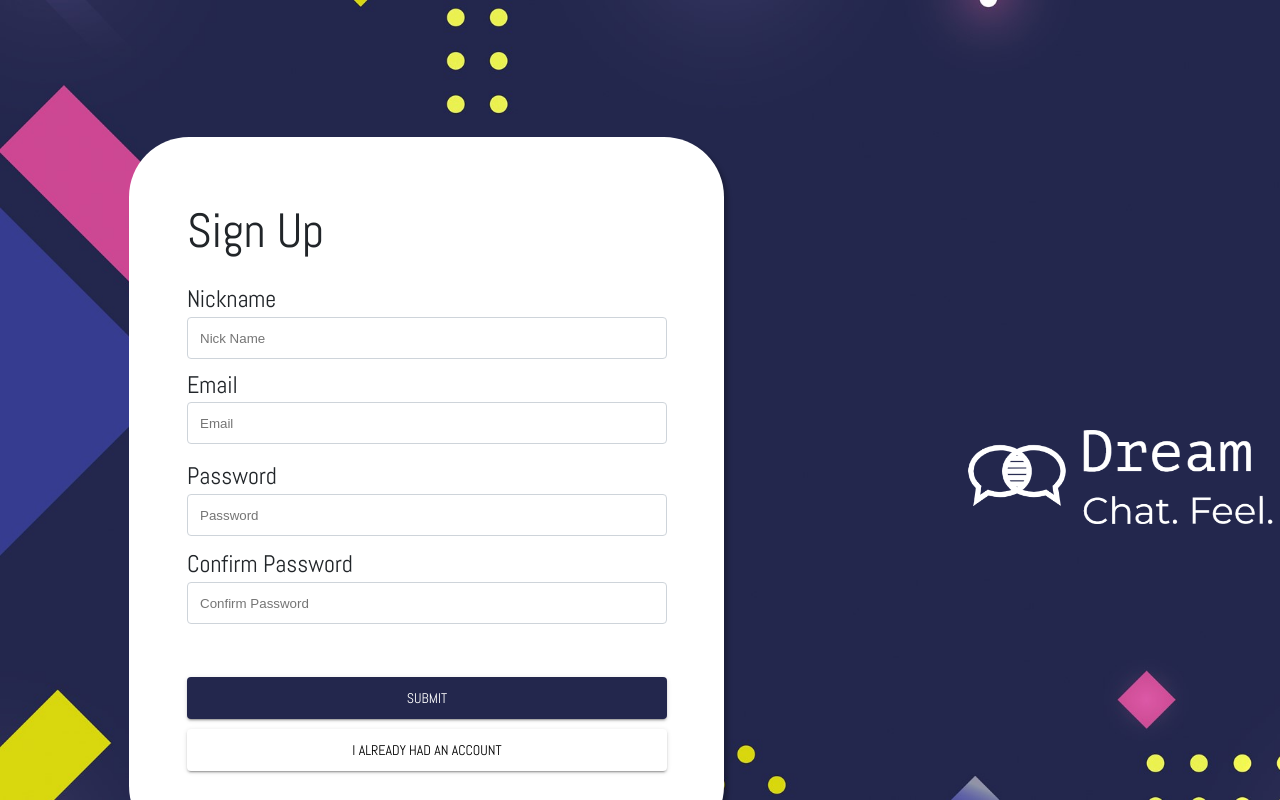
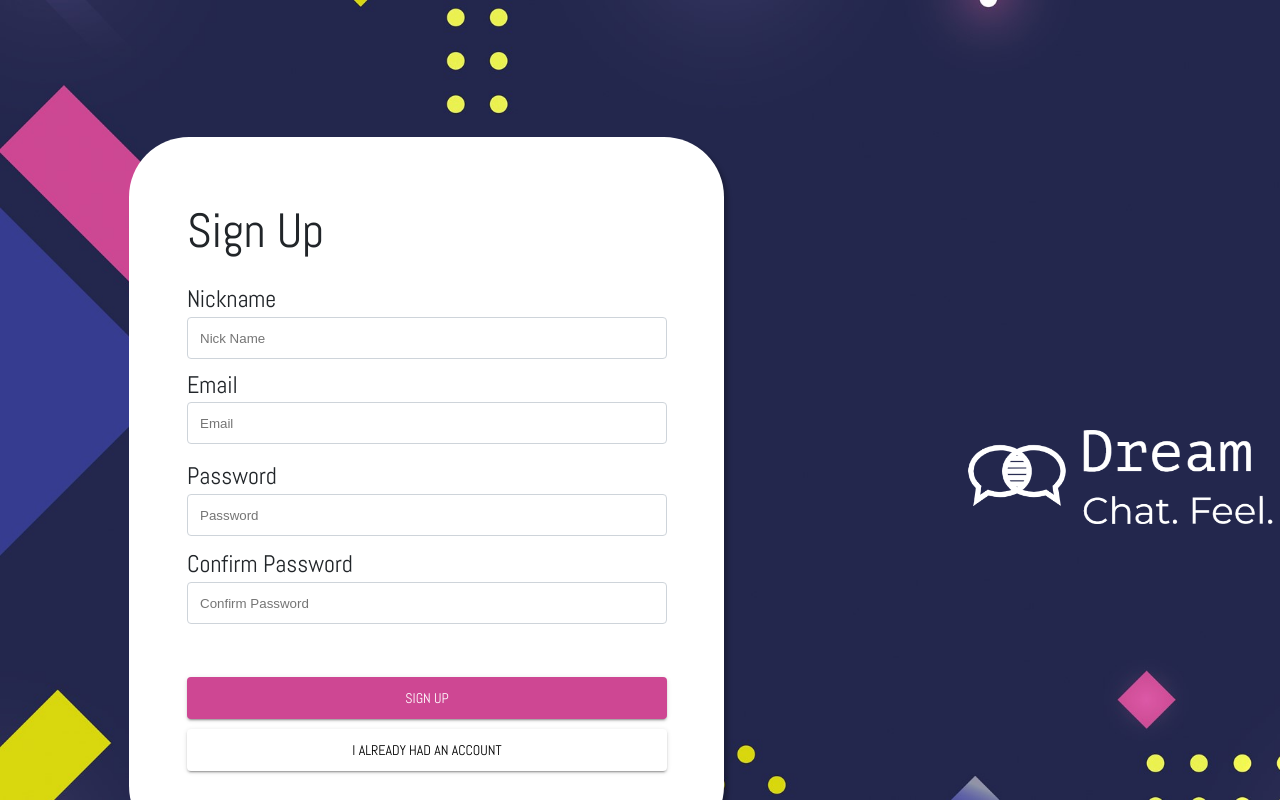
Before and after one commit to eikcaj16/web_chat_app, a React (Create React App) app in the folder client/dream-app/: page / in a window 1280 px wide. Both pictures are taken after a click on the button "I DON'T HAVE AN ACCOUNT". Built offline with nearby package versions, Linux system fonts and the light colour scheme.

Commit message:
connected to APIs

```diff
--- a/client/dream-app/package.json
+++ b/client/dream-app/package.json
@@ -2,6 +2,7 @@
   "name": "dream-app",
   "version": "0.1.0",
   "private": true,
+  "proxy": "http://localhost:7777",
   "dependencies": {
     "@emotion/react": "^11.9.0",
     "@emotion/styled": "^11.8.1",
@@ -11,6 +12,7 @@
     "@testing-library/jest-dom": "^5.16.4",
     "@testing-library/react": "^12.1.4",
     "@testing-library/user-event": "^13.5.0",
+    "axios": "^0.26.1",
     "react": "^17.0.0",
     "react-dom": "^17.0.0",
     "react-scripts": "5.0.0",
--- a/client/dream-app/src/App.js
+++ b/client/dream-app/src/App.js
@@ -15,7 +15,4 @@ class App extends React.Component{
   }
 }
 
-//SignUp
-//SignIn
-
 export default App;
--- a/client/dream-app/src/components/SignInForm/SignInForm.js
+++ b/client/dream-app/src/components/SignInForm/SignInForm.js
@@ -2,6 +2,7 @@ import React, { useState } from "react";
 import "./SignInForm.css";
 import {Button} from "@mui/material";
 import background from "./images/Dream-logos_white.png";
+import axios from "axios";
 
 function SignInForm(){
 
@@ -25,7 +26,12 @@ function SignInForm(){
     }
 
     //control submit actions
-    const [inputs, setInputs] = useState({});
+    const [inputs, setInputs] = useState({
+        nickname: "",
+        email: "",
+        password: "",
+        rePassword: ""
+    });
 
     //handle value change
     function handleChange(event) {
@@ -34,21 +40,115 @@ function SignInForm(){
         setInputs(values => ({...values, [name]: value}))
         }
 
-    //handle click action
-    function handleSubmit(event) {
+    //validate email
+    const validateEmail = (email) => {
+        return String(email)
+          .toLowerCase()
+          .match(
+            /^(([^<>()[\]\\.,;:\s@"]+(\.[^<>()[\]\\.,;:\s@"]+)*)|(".+"))@((\[[0-9]{1,3}\.[0-9]{1,3}\.[0-9]{1,3}\.[0-9]{1,3}\])|(([a-zA-Z\-0-9]+\.)+[a-zA-Z]{2,}))$/
+          );
+      };
+
+    //create the old user's schema
+    const oldUser = {
+        username: inputs.email,
+        password: inputs.password
+    }
+
+
+    //POST /users -create a user
+    function getOldUser(){
+        axios.post('http://localhost:7777/users/login', oldUser)
+        .then(() => {
+            // console.log(response.data);
+            alert("Successfully Sign In!")
+            // window.location.reload(false);
+        })
+        .catch(function(error) {
+            // console.log(error);
+            alert("Wrong Username/Password combination!");
+        });
+    }
+
+    //handle Sign In action
+    //To Do: jump to contact page
+    function handleSubmit_signIn(event) {
             event.preventDefault();
-            //TO do: password validation for new user
-            console.log(inputs);
+            //input validation
+            if(!validateEmail(inputs.email)){
+                alert("Invalid Email Address!");
+            }else if(inputs.password === ""){
+                alert("Please enter your password!");
+            }else {
+                console.log(inputs);
+                getOldUser();//connect to backend
+                setInputs({
+                    email: "",
+                    password: ""
+                });
+                //redirect to contact page
+
+            }
         }
 
+
+    //create the new user's schema
+    const newUser = {
+        username: inputs.email,
+        nickname: inputs.nickname,
+        password: inputs.password
+    }
+
+    //POST /users -create a user
+    function createNewUser(){
+        axios.post('http://localhost:7777/users', newUser)
+        .then(response => {
+            // console.log(response.data);
+            alert(response.data.message)
+            window.location.reload(false);
+        })
+        .catch(function(error) {
+            // console.log(error);
+            alert(error.response.data.error);
+        });
+    }
+
+    //handle Sign Up action
+    function handleSubmit_signUp(event) {
+        event.preventDefault();
+            //input validation
+            if(inputs.nickname === "" || inputs.email === "" || inputs.password === "" || inputs.rePassword === ""){
+                alert("Please enter your information!");
+            }else if(!validateEmail(inputs.email)){
+                alert("Invalid Email Address!");
+            }else if(inputs.password !== inputs.rePassword){ //password validation for new user
+                alert("Password doesn't match, please enter it again!");
+                setInputs({
+                    nickname: inputs.nickname,
+                    email: inputs.email,
+                    password: "",
+                    rePassword: ""
+                });
+            }else{
+                // console.log(inputs);
+                createNewUser();//connect to backend
+                setInputs({
+                    nickname: "",
+                    email: "",
+                    password: "",
+                    rePassword: ""
+                });
+            }
+    }
+
     return (
-    <form action="/" className="container" method="POST" onSubmit={handleSubmit}>
+    <form className="container">
         <h1 className="lbl h3">{headingText}</h1>
 
-        {isNewUser && <label for="nickName" className="lbl" id="lbl-1">Nickname</label>}
+        {isNewUser && <label for="nickname" className="lbl" id="lbl-1">Nickname</label>}
         {isNewUser &&
-            <input type="text" name="nickName" id="input1" placeholder="Nick Name" required autoComplete="off"
-            value={inputs.nickName || ""}
+            <input type="text" name="nickname" id="input1" placeholder="Nick Name" required autoComplete="off"
+            value={inputs.nickname || ""}
             onChange={handleChange}
         />}
 
@@ -70,7 +170,8 @@ function SignInForm(){
             onChange={handleChange}
         />}
 
-        <Button variant="contained" className="btn-signIn" type="submit">Submit</Button>
+        {isOldUser && <Button variant="contained" className="btn-signIn" type="submit" onClick={handleSubmit_signIn}>Sign In</Button>}
+        {isNewUser && <Button variant="contained" className="btn-signIn" type="submit" color={"secondary"} onClick={handleSubmit_signUp}>Sign Up</Button>}
         {isOldUser && <Button variant="contained" className="btn-back" color={"white"} onClick={handleClick_newUser}>I don't have an account</Button>}
         {isNewUser && <Button variant="contained" className="btn-back" color={"white"} onClick={handleClick_oldUser}>I already had an account</Button>}
 
```
